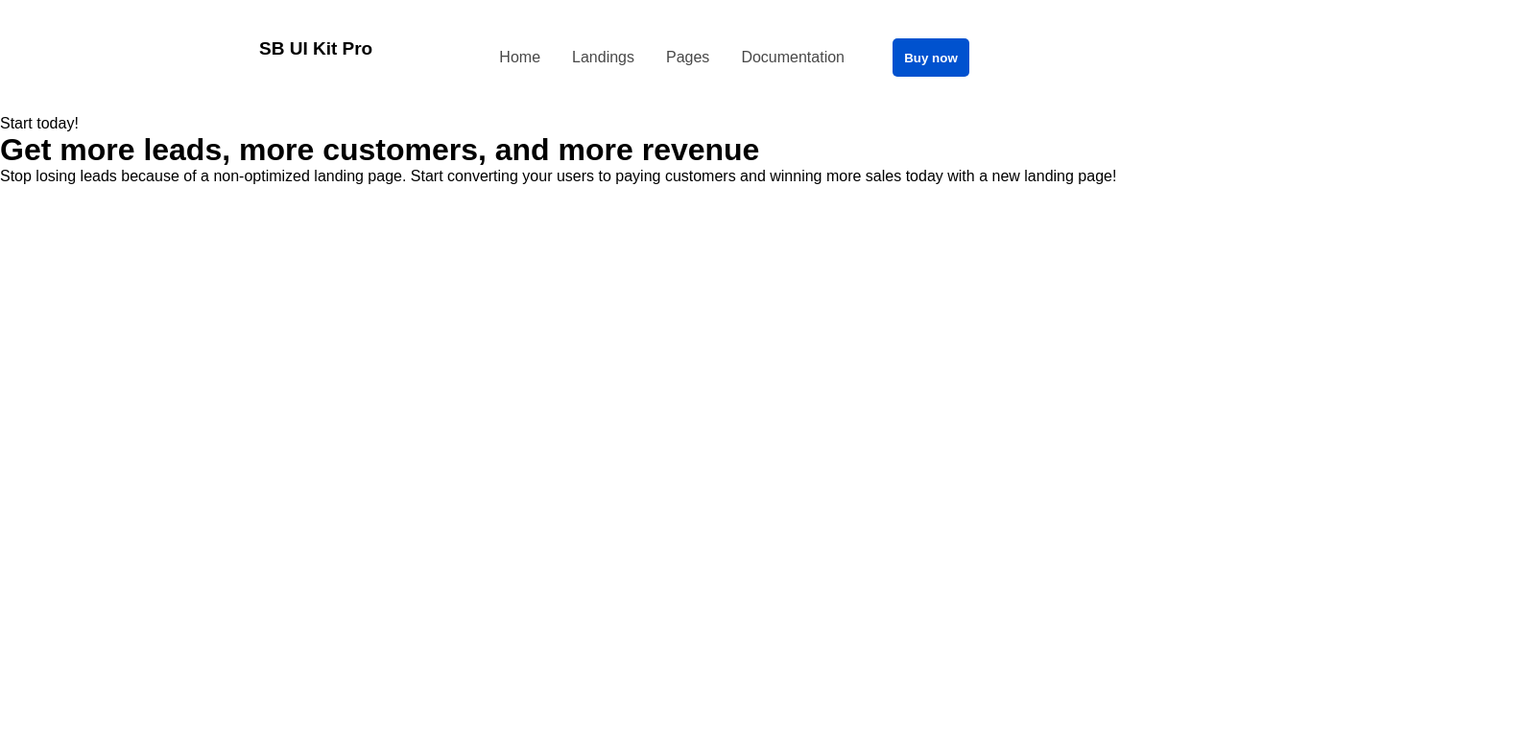
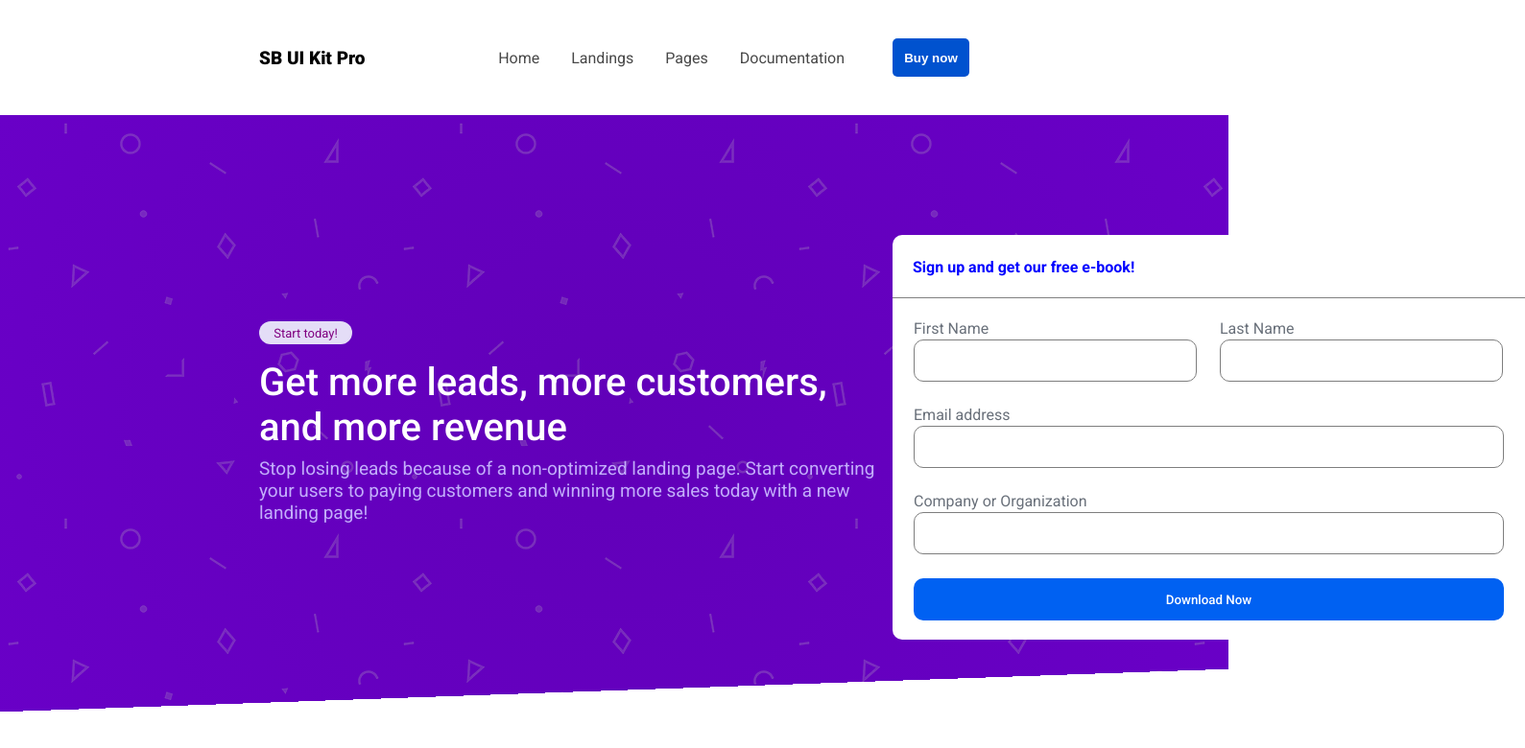
Before and after one commit to ElvinMeherremli/SB-UI-Kit-Pro, a plain HTML site: page index.html in a window 1280 px wide. Shown: the whole page at 96% size, 1589 px wide, since content can reach past the window. Drawn offline with Linux system fonts and the light colour scheme; a web font is replaced by a local one.

Commit message:
task add

```diff
--- a/index.html
+++ b/index.html
@@ -4,9 +4,8 @@
     <meta charset="UTF-8">
     <meta name="viewport" content="width=device-width, initial-scale=1.0">
     <link rel="preconnect" href="https://fonts.googleapis.com">
-<link rel="preconnect" href="https://fonts.gstatic.com" crossorigin>
-<link href="https://fonts.googleapis.com/css2?family=Metrophobic&family=Roboto:ital,wght@0,100;0,300;0,400;0,500;0,700;0,900;1,100;1,300;1,400;1,500;1,700;1,900&display=swap" rel="stylesheet">
-<link rel="stylesheet" href="style.css">
+    <link rel="preconnect" href="https://fonts.gstatic.com" crossorigin>
+    <link href="https://fonts.googleapis.com/css2?family=Blinker:wght@100;200;300;400;600;700;800;900&family=Metrophobic&family=Roboto:ital,wght@0,100;0,300;0,400;0,500;0,700;0,900;1,100;1,300;1,400;1,500;1,700;1,900&display=swap" rel="stylesheet"><link rel="stylesheet" href="style.css">
     <title>SB UI Kit Pro</title>
 </head>
 <body>
@@ -36,8 +35,32 @@
                 <p>Stop losing leads because of a non-optimized landing page. Start converting your users to paying customers and winning more sales today with a new landing page!</p>
             </div>
             <div class="register">
+                <div class="title">
+                    <p>Sign up and get our free e-book!</p>
+                </div>
+                <div class="inputs">
+                    <form>
+                        <div class="unit">
+                            <div class="box">
+                                <label for="name">First Name</label> <br>
+                                <input type="text" required id="name">
+                            </div>
+                            <div class="box">
+                                <label for="surname">Last Name</label> <br>
+                                <input type="text" required id="surname">
+                            </div>
+                        </div>
+                        <label for="email">Email address</label> <br>
+                        <input class="name_input" type="email" required id="email"> <br>
+                        <label for="company">Company or Organization</label> <br>
+                        <input class="name_input" type="text" id="company">
+                        <button type="submit">Download Now</button>
+                    </form>
+                </div>
+            </div>
+        </div>
+        <div id="triangle">
 
-            </div>
         </div>
     </main>
 </body>
--- a/style.css
+++ b/style.css
@@ -5,7 +5,7 @@
 }
 
 body {
-    font-family: "Metrophobic", sans-serif;
+    font-family: "Roboto", sans-serif;
 }
 
 header nav {
@@ -14,6 +14,7 @@ header nav {
     display: flex;
     padding: 40px 270px;
     justify-content: space-between;
+    align-items: center;
 }
 
 header nav .logo a {
@@ -54,3 +55,137 @@ header nav .links ul li a {
     text-decoration: none;
     color: rgb(72, 72, 72)
 }
+
+#register_section {
+    background: url(/img/inspiration-geometry.png), radial-gradient(circle, rgba(97,0,184,1) 0%, rgba(105,0,199,1) 100%);
+    width: 100%;
+    height: 80vh;
+    padding: 125px 270px;
+    display: flex;
+    justify-content: space-between;
+}
+
+#register_section .info {
+    width: 700px;
+    height: 422px;
+    margin-top: 90px;
+}
+
+#register_section .info .sticker {
+    width: 97px;
+    height: 24px;
+    border-radius: 36px 36px 36px 36px;
+-webkit-border-radius: 36px 36px 36px 36px;
+-moz-border-radius: 36px 36px 36px 36px;
+    background-color: #E4DDF7;
+    display: flex;
+    justify-content: center;
+    align-items: center;
+    font-size: 13px;
+    color: purple
+}
+
+#register_section .info h1 {
+    width: 660px;
+    color: white;
+    font-size: 40px;
+    /* font-family: "Blinker", sans-serif; */
+    font-weight: 500;
+    margin-top: 16px;
+    margin-bottom: 8px;
+}
+
+#register_section .info p {
+    width: 660px;
+    color: #c3aefb;
+    font-size: 19px;
+}
+
+#register_section .register {
+    width: 700px;
+    height: 422px;
+    border-radius: 10px;
+    background-color: #fff;
+}
+
+#register_section .register .title {
+    padding: 24px 21px 22px;
+    border-bottom: gray 1px solid;
+
+}
+
+#register_section .register .title p {
+    font-size: 16px;
+    color: blue;
+    font-weight: 600;
+
+}
+
+#register_section .register .inputs {
+    padding: 22px;
+}
+
+#register_section .register .inputs .unit {
+    display: flex;
+    gap: 24px;
+    margin-bottom: 25px;
+}
+
+#register_section .register .inputs .unit input {
+    width: 295px;
+    height: 44px;
+    outline: none;
+    border-radius: 10px;
+    padding: 14px 42px 14px 18px;
+    border: 1px solid rgb(126, 126, 126);
+    margin-top: 2px;
+}
+
+#register_section .name_input {
+    width: 615px;
+    height: 44px;
+    outline: none;
+    border-radius: 10px;
+    padding: 14px 42px 14px 18px;
+    border: 1px solid rgb(126, 126, 126);
+    margin-top: 2px;
+    margin-bottom: 25px;
+}
+
+#register_section label {
+    color: #69707a ;
+}
+
+#register_section button {
+    background-color: #0061F2;
+    width: 615px;
+    height: 44px;
+    outline: none;
+    border: none;
+    border-radius: 10px;
+    cursor: pointer;
+    color: white;
+    font-weight: 500;
+    font-family: "Roboto", sans-serif;
+    transition: 0.2s;
+}
+
+#register_section button:hover {
+    background-color: #0043a7;
+    transition: 0.3s;
+}
+
+#triangle {
+    margin-top: -80px;
+    width: 100%;
+    height: 80px;
+    background: hsla(330, 36%, 53%, 1);
+
+    background: linear-gradient(92deg, rgb(255, 255, 255) 50%, rgba(69, 16, 81, 0) 50%);
+
+    background: -moz-linear-gradient(92deg, rgb(255, 255, 255) 50%, rgba(69, 16, 81, 0) 50%);
+
+    background: -webkit-linear-gradient(92deg, rgb(255, 255, 255) 50%, rgba(69, 16, 81, 0) 50%);
+
+    filter: progid: DXImageTransform.Microsoft.gradient( startColorstr="#B15B86", endColorstr="#440F50", GradientType=1 );
+}
```
